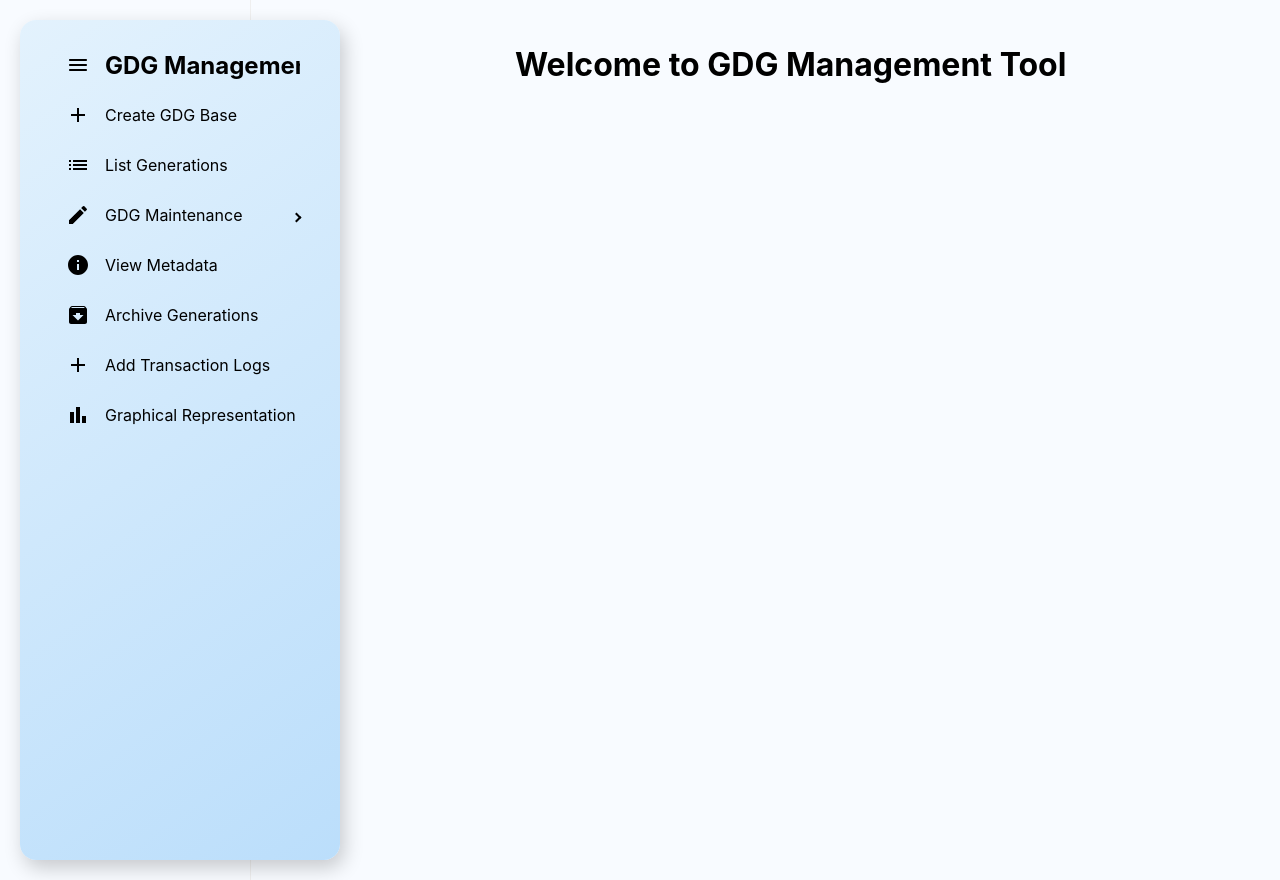
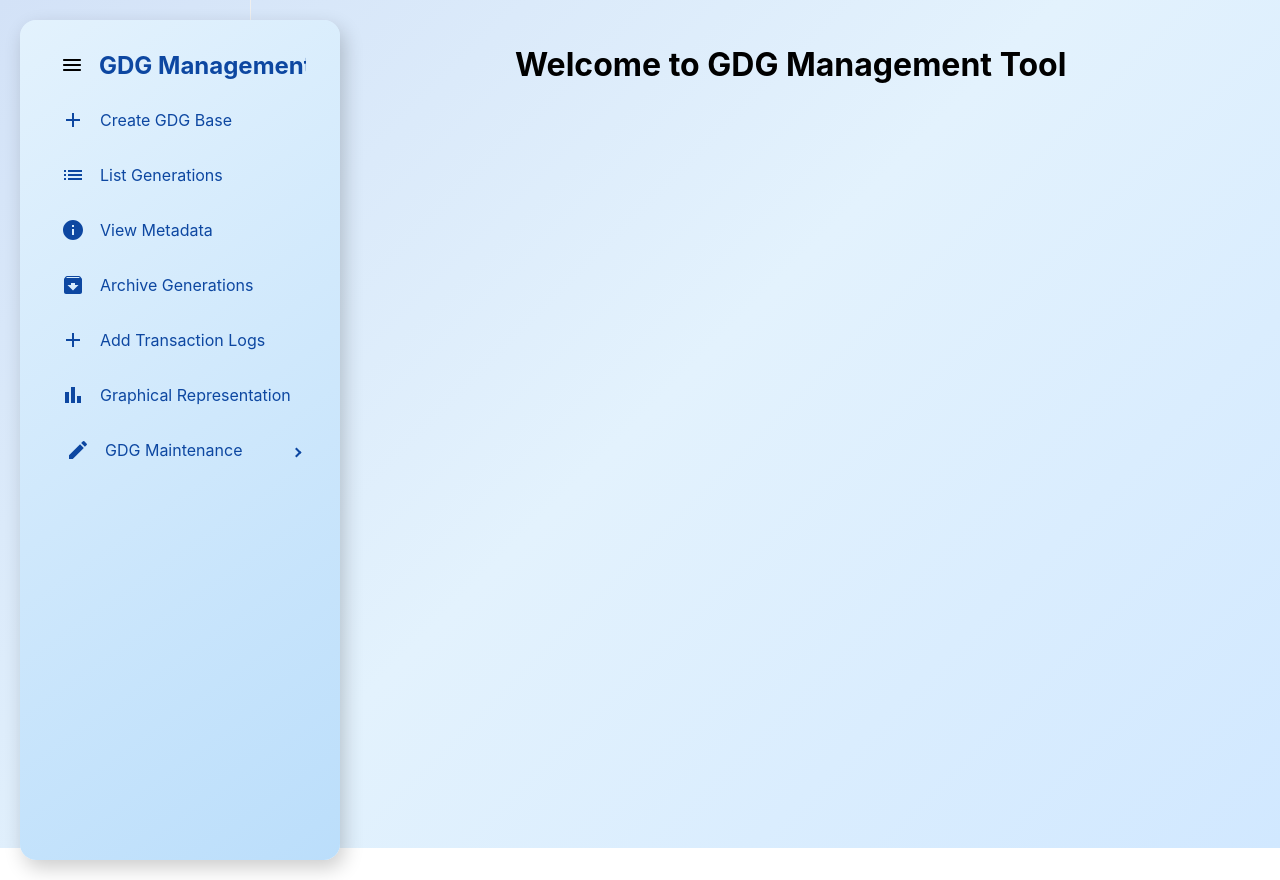
Before and after one commit to sreejitaduttaa/gdg-management, a React (Create React App) app: page / in a window 1280 px wide. After the commit the page ends 848 px from the top, so only its background shows below. Built offline with nearby package versions, Linux system fonts and the light colour scheme.

Commit message:
bg fixed

```diff
--- a/src/App.js
+++ b/src/App.js
@@ -1,5 +1,5 @@
 import React, { useState } from "react";
-import { BrowserRouter as Router, Routes, Route, Link } from "react-router-dom";
+import { BrowserRouter as Router, Routes, Route, Link, useLocation } from "react-router-dom";
 import { Sidebar, Menu, MenuItem, SubMenu } from "react-pro-sidebar";
 import { Box } from "@mui/material";
 import MenuRoundedIcon from "@mui/icons-material/MenuRounded";
@@ -12,27 +12,27 @@ import ArchiveIcon from "@mui/icons-material/Archive";
 import AddIcon from "@mui/icons-material/Add";
 import GraphIcon from "@mui/icons-material/BarChart";
 
-const Home = () => <h1>Welcome to GDG Management Tool</h1>;
-const CreateGDG = () => <h1>Create GDG Base</h1>;
-const ListGenerations = () => <h1>List Generations</h1>;
-const ModifyAttributes = () => <h1>Modify Attributes</h1>;
-const DeleteGeneration = () => <h1>Delete Generation or Base</h1>;
-const RenameGDG = () => <h1>Rename GDG Base</h1>;
-const ViewMetadata = () => <h1>View Metadata</h1>;
-const ArchiveGenerations = () => <h1>Archive Generations</h1>;
-const AddTransactionLogs = () => <h1>Add Transaction Logs</h1>;
-const GraphicalRepresentation = () => <h1>Graphical Representation</h1>;
-
 const App = () => {
   const [collapsed, setCollapsed] = useState(false);
+  const location = useLocation();
+
+  const menuItemStyles = (path) => ({
+    backgroundColor: location.pathname === path ? "#0d47a1" : "inherit",
+    color: location.pathname === path ? "#fff" : "#0d47a1",
+    borderRadius: "8px",
+    margin: "5px 5px",
+    padding: "10px 10px",
+    transition: "background-color 0.3s ease, color 0.3s ease",
+  });
 
   return (
-    <Box sx={{ display: "flex", backgroundColor: "#f8fbff", minHeight: "100vh" }}>
+    <Box sx={{ display: "flex",  background: "linear-gradient(135deg,rgb(211, 226, 247), #e3f2fd, #d1e8ff)" , minHeight: "100vh" }}>
       <Sidebar
         collapsed={collapsed}
         transitionDuration={300}
         rootStyles={{
           "& .ps-sidebar-container": {
+            position: "fixed",
             height: "100vh",
             width: collapsed ? "70px" : "280px",
             background: "linear-gradient(145deg, #e3f2fd, #bbdefb)",
@@ -45,24 +45,49 @@ const App = () => {
         }}
       >
         <Menu>
-          {/* Toggle Button Inside Menu */}
-          <MenuItem
-            icon={<MenuRoundedIcon style={{ cursor: "pointer" }} onClick={() => setCollapsed(!collapsed)} />}
+
+
+          <MenuItem icon={<MenuRoundedIcon style={{ cursor: "pointer" }} onClick={() => setCollapsed(!collapsed)} />}
+            style={{
+              backgroundColor: "inherit",
+            display: "flex",
+              justifyContent: "center",
+              alignItems: "center",
+              padding: "20px 14px",
+            }}
           >
-            {!collapsed && <h2>GDG Management</h2>}
-          </MenuItem>
+          {!collapsed && <h2 style={{ fontSize: "1.5rem",  textAlign: "center", color: "#0d47a1" }}>GDG Management</h2>}
+         </MenuItem>
 
-          <MenuItem icon={<AddIcon />} component={<Link to="/create-gdg" />}>{!collapsed && "Create GDG Base"}</MenuItem>
-          <MenuItem icon={<ListIcon />} component={<Link to="/list-generations" />}>{!collapsed && "List Generations"}</MenuItem>
-          <SubMenu label={!collapsed ? "GDG Maintenance" : ""} icon={<EditIcon />}>
-            <MenuItem icon={<EditIcon />} component={<Link to="/modify-attributes" />}>{!collapsed && "Modify Attributes"}</MenuItem>
-            <MenuItem icon={<DeleteIcon />} component={<Link to="/delete-generation" />}>{!collapsed && "Delete Generation or Base"}</MenuItem>
-            <MenuItem icon={<RenameIcon />} component={<Link to="/rename-gdg" />}>{!collapsed && "Rename GDG Base"}</MenuItem>
+
+          {["/create-gdg", "/list-generations", "/view-metadata", "/archive-generations", "/add-transaction-logs", "/graphical-representation"].map((path, index) => {
+            const labels = [
+              "Create GDG Base",
+              "List Generations",
+              "View Metadata",
+              "Archive Generations",
+              "Add Transaction Logs",
+              "Graphical Representation",
+            ];
+            const icons = [<AddIcon />, <ListIcon />, <MetadataIcon />, <ArchiveIcon />, <AddIcon />, <GraphIcon />];
+            return (
+              <MenuItem key={path} icon={icons[index]} component={<Link to={path} />} style={menuItemStyles(path)}>
+                {!collapsed && labels[index]}
+              </MenuItem>
+            );
+          })}
+
+          <SubMenu label={!collapsed ? "GDG Maintenance" : ""} icon={<EditIcon />}  style={{ backgroundColor: "transparent", color: "#0d47a1" }} >
+            {["/modify-attributes", "/delete-generation", "/rename-gdg"].map((path, index) => {
+              const labels = ["Modify Attributes", "Delete Generation or Base", "Rename GDG Base"];
+              const icons = [<EditIcon />, <DeleteIcon />, <RenameIcon />];
+              return (
+                <MenuItem key={path} icon={icons[index]} component={<Link to={path} />} style={menuItemStyles(path)}>
+                  {!collapsed && labels[index]}
+                </MenuItem>
+              );
+            })}
           </SubMenu>
-          <MenuItem icon={<MetadataIcon />} component={<Link to="/view-metadata" />}>{!collapsed && "View Metadata"}</MenuItem>
-          <MenuItem icon={<ArchiveIcon />} component={<Link to="/archive-generations" />}>{!collapsed && "Archive Generations"}</MenuItem>
-          <MenuItem icon={<AddIcon />} component={<Link to="/add-transaction-logs" />}>{!collapsed && "Add Transaction Logs"}</MenuItem>
-          <MenuItem icon={<GraphIcon />} component={<Link to="/graphical-representation" />}>{!collapsed && "Graphical Representation"}</MenuItem>
         </Menu>
       </Sidebar>
 
@@ -71,23 +96,23 @@ const App = () => {
         sx={{
           flexGrow: 1,
           p: 3,
-          backgroundColor: "#f8fbff",
+          backgroundColor: "transparent",
           minHeight: "100vh",
-          marginLeft: collapsed ? "100px" : "240px",
+          marginLeft: collapsed ? "70px" : "240px",
           transition: "margin-left 0.3s ease",
         }}
       >
         <Routes>
-          <Route path="/" element={<Home />} />
-          <Route path="/create-gdg" element={<CreateGDG />} />
-          <Route path="/list-generations" element={<ListGenerations />} />
-          <Route path="/modify-attributes" element={<ModifyAttributes />} />
-          <Route path="/delete-generation" element={<DeleteGeneration />} />
-          <Route path="/rename-gdg" element={<RenameGDG />} />
-          <Route path="/view-metadata" element={<ViewMetadata />} />
-          <Route path="/archive-generations" element={<ArchiveGenerations />} />
-          <Route path="/add-transaction-logs" element={<AddTransactionLogs />} />
-          <Route path="/graphical-representation" element={<GraphicalRepresentation />} />
+          <Route path="/" element={<h1>Welcome to GDG Management Tool</h1>} />
+          <Route path="/create-gdg" element={<h1>Create GDG Base</h1>} />
+          <Route path="/list-generations" element={<h1>List Generations</h1>} />
+          <Route path="/modify-attributes" element={<h1>Modify Attributes</h1>} />
+          <Route path="/delete-generation" element={<h1>Delete Generation or Base</h1>} />
+          <Route path="/rename-gdg" element={<h1>Rename GDG Base</h1>} />
+          <Route path="/view-metadata" element={<h1>View Metadata</h1>} />
+          <Route path="/archive-generations" element={<h1>Archive Generations</h1>} />
+          <Route path="/add-transaction-logs" element={<h1>Add Transaction Logs</h1>} />
+          <Route path="/graphical-representation" element={<h1>Graphical Representation</h1>} />
         </Routes>
       </Box>
     </Box>
```
